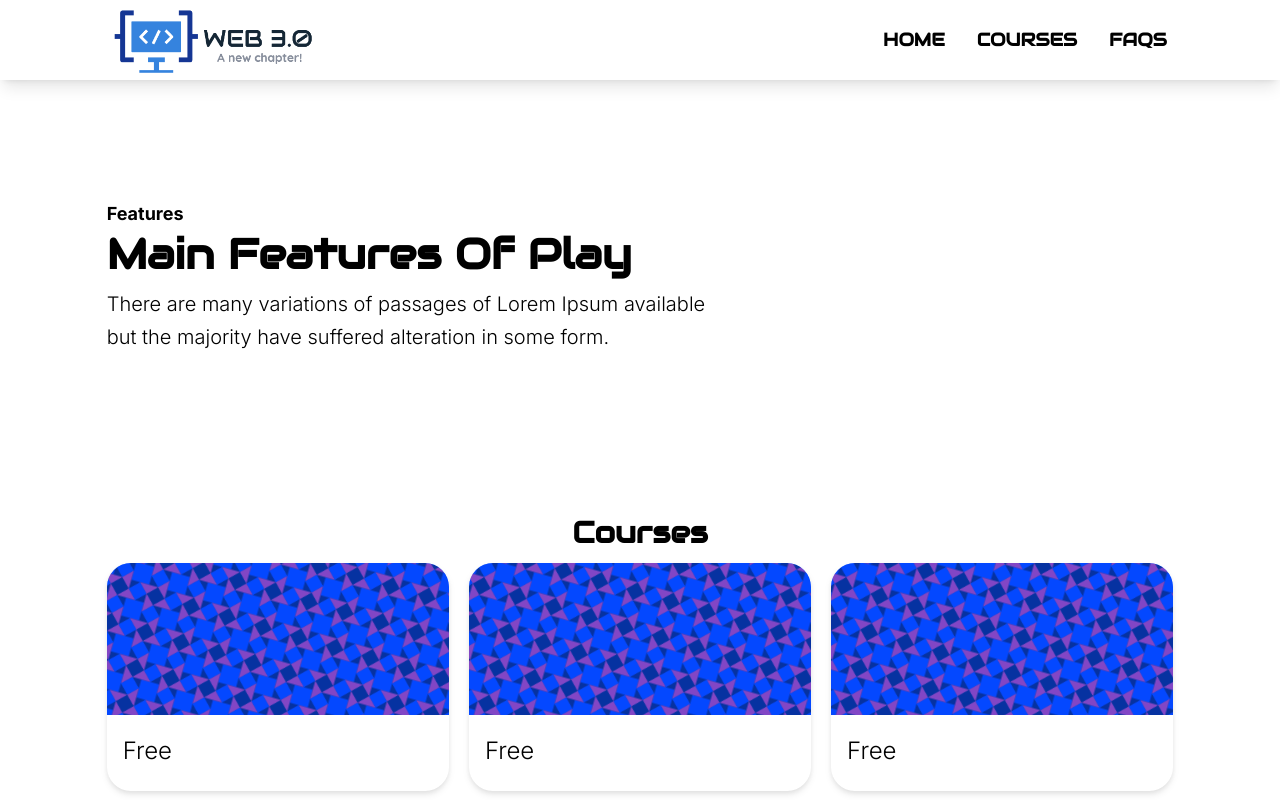
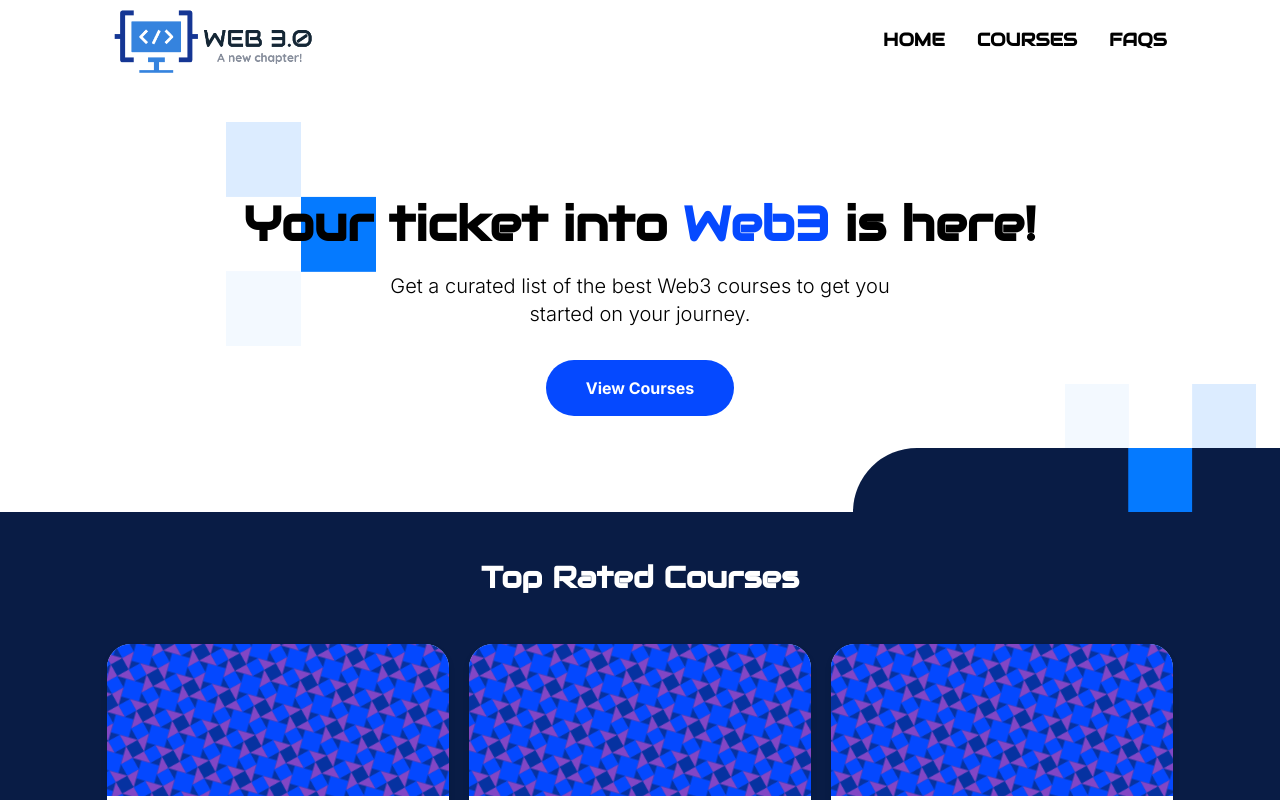
Before and after one commit to Fenil7480/course-aggregator, a Next.js app: page / in a window 1280 px wide. Shown: the top 800 px of the page. Built offline with nearby package versions, Linux system fonts and the light colour scheme; grey boxes are pictures that could not be loaded.

Commit message:
Fix: match header to designs and add to pages

```diff
--- a/src/components/Header.js
+++ b/src/components/Header.js
@@ -1,9 +1,12 @@
 import React from 'react'
 
-const Header = ({children}) => {
+const Header = ({blue, children}) => {
+
     return (
-        <header className='bg-blue-800 text-white-100 container mx-auto px-8 lg:px-16'>
+        <header className={`${blue ? "bg-blue-800 text-white-100" : "bg-white-100 text-black"} container relative mx-auto px-8 lg:px-16 text-center py-24`}>
             {children}
+            <div className={`headerDivider w-4/12 h-16 rounded-tl-full absolute right-0 bottom-0 ${blue ? "bg-white-100" : "bg-blue-800"}`}></div>
+            <img className='absolute bottom-0 right-6 h-32 w-auto' src='interface/squares2.svg' />
         </header>
     )
 }
--- a/src/components/featuredCourses.js
+++ b/src/components/featuredCourses.js
@@ -3,14 +3,14 @@
 
 function FeaturedCourses() {
   return (
-    <div>
-      <h2 className="text-3xl font-bold text-center my-3">Courses</h2>
+    <>
+      <h2 className="text-3xl font-bold text-white-100 text-center mb-12">Top Rated Courses</h2>
       <div className="grid xl:grid-cols-3 md:grid-cols-2 grid-cols-1 gap-5">
         <CourseCard />
         <CourseCard />
         <CourseCard />
       </div>
-    </div>
+    </>
   );
 }
 
--- a/src/pages/courses.js
+++ b/src/pages/courses.js
@@ -1,13 +1,22 @@
 import React from 'react'
 import CourseCard from '../components/courseCard'
 import Container from '../components/container'
+import Header from '../components/Header'
 
 const Courses = ({posts}) => {
     return (
+        <>
+        <Header>
+            <div className='py-12'>
+                <h1>Courses</h1>
+                <p className='text-xl mb-8'>Get a curated list of the best Web3 courses to get you <br/>started on your journey. </p>
+            </div>
+        </Header>
+        <section className='bg-blue-800 pt-12 pb-24'>
             <Container>
-            <div className='flex justify-center text-2xl my-5 mt-10 space-x-24'>
+                <div className='flex justify-center text-2xl my-5 space-x-24'>
                     <div className='flex justify-between'>
-                    <label>Filter technology:  </label>
+                        <label className='text-white-100'>Filter technology:  </label>
                         <select className='w-max border-blue-500 border-2 rounded-lg ml-2'>
                             <option value='all'>All</option>
                             <option value='blockchain'>Blockchain</option>
@@ -28,6 +37,8 @@
                     )}
                 </div>
             </Container>
+        </section>
+        </>
     )
 }
 
--- a/src/pages/details.js
+++ b/src/pages/details.js
@@ -12,14 +12,12 @@
             <meta name="description" content="Details page of course." />
             <link rel="icon" href="/favicon.ico" />
         </Head>
-        <Header>
-            <Container className='py-12'>
+        <Header blue>
                 <h1>Course Title</h1>
                 <p>Rating | Author</p>
                 <p className='text-xl'>Price</p>
                 <br></br>
                 <a href='/'><Button>View Course</Button></a>
-            </Container>
         </Header>
         <Container>
             <div className='flex flex-1 flex-col-reverse md:flex-row container'>
--- a/src/pages/faq.js
+++ b/src/pages/faq.js
@@ -10,9 +10,10 @@
             <meta name="description" content="FAQs about Web3" />
             <link rel="icon" href="/favicon.ico" />
         </Head>
-        <Header>
+        <Header blue>
             <div className='py-12'>
                 <h1>Frequently Asked Questions</h1>
+                <p className='text-xl mb-8'>Learn more about Web3 with our FAQ section.</p>
             </div>
         </Header>
         <div className='container mx-auto px-8 lg:px-16'>
--- a/src/pages/index.js
+++ b/src/pages/index.js
@@ -4,27 +4,29 @@
 import styles from "../styles/Home.module.css";
 import FeaturedCourses from "../components/featuredCourses";
 import Banner from "../components/banner";
-import Container from '../components/container';
+import Header from '../components/Header'
+import Button from '../components/button'
+import Container from '../components/container'
+import Link from 'next/link'
 
 // import AboutPartHome from '../components/AboutPartHome';
 // import Carousal from '../components/Carousal';
 
 export default function Home() {
   return (
-    <Container>
       <div className="App">
-        {/* <Carousal /> */}
-        {/*Features part start*/}
-        <Banner />
-        {/*Features part*/}
-        {/*About card view start*/}
-        {/* <AboutPartHome /> */}
-        {/*About card view end*/}
-        {/*Card for courses start*/}
-
-        <FeaturedCourses />
-        {/*Card for courses end*/}
+        <Header>
+            <h1>Your ticket into <span className="text-blue-600">Web3</span> is here!</h1>
+            <p className='text-xl mb-8'>Get a curated list of the best Web3 courses to get you <br/>started on your journey.</p>
+            <Link href="./courses" target="_blank" rel="noopener noreferrer">
+              <Button>View Courses</Button>
+            </Link>
+        </Header>
+        <section className="bg-blue-800 pt-12 pb-24">
+          <Container>
+            <FeaturedCourses />
+          </Container>
+        </section>
       </div>
-    </Container>
   );
 }
--- a/src/styles/globals.css
+++ b/src/styles/globals.css
@@ -70,13 +70,13 @@
   height: 10px;
   float: right;
 
-  //width: 100%;
+  /* //width: 100%; */
   margin-left: 12px;
   font-size: 1.5em;
 
-  //border: 2px solid currentColor;
-  //border-right: 2px solid currentColor;
-  //transform: rotate(0deg);
+  /* //border: 2px solid currentColor; */
+  /* //border-right: 2px solid currentColor; */
+  /* //transform: rotate(0deg); */
 }
 
 .accordion__button[aria-expanded="true"]::after,
@@ -99,3 +99,9 @@
 .hoverCard:hover .card-image {
   @apply scale-110 duration-300;
 }
+
+header {
+  background: url('../../public/interface/squares.svg') no-repeat;
+  background-position: 20% 20%;
+  background-size: 150px;
+}
```
Also changed, not shown: public/interface/squares.svg (added), public/interface/squares2.svg (added). Lines whose indentation alone changed are shown as unchanged.
